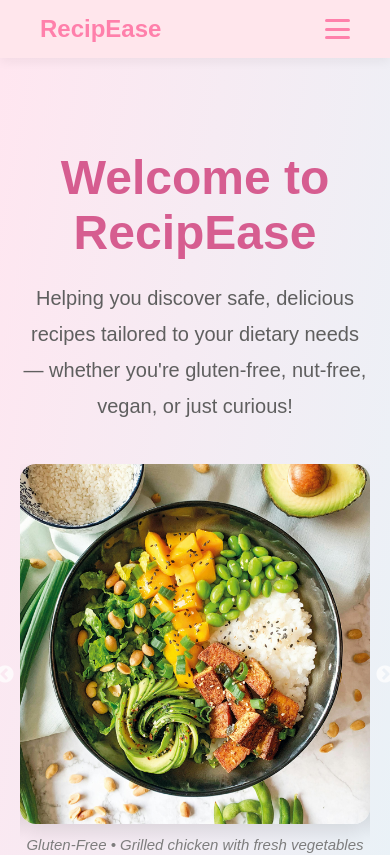
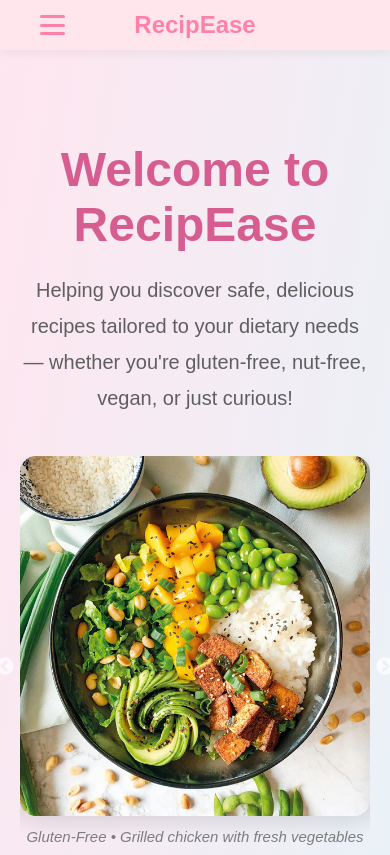
Before and after one commit to ishratarshad/RecipEase, a React (Create React App) app in the folder client/: page / in a window 390 px wide. Shown: the top 855 px of the page. Built offline with nearby package versions, Linux system fonts and the light colour scheme; no server answers; grey boxes are pictures that could not be loaded; the HTML template or start-up script is replaced by a standard one.

Commit message:
logo centered and hamburger menu right on mobile, center links later

```diff
--- a/client/src/components/Navbar.jsx
+++ b/client/src/components/Navbar.jsx
@@ -36,12 +36,16 @@
         to="/"
         style={{
           display: 'flex',
-          justifyContent: isMobile ? 'space-between' : 'flex-start',
           textDecoration: 'none',
           color: '#ff80ab',
           fontWeight: 'bold',
-          fontSize: '1.5rem'
+          fontSize: '1.5rem',
+          /* Mobile screen logo adjustment */
+          position: isMobile ? 'absolute' : 'static',
+          left: isMobile ? '50%' : 'auto',
+          transform: isMobile ? 'translateX(-50%)' : 'none',
         }}
+        onClick={() => setIsOpen(false)}
       >
         RecipEase
       </Link>
```
